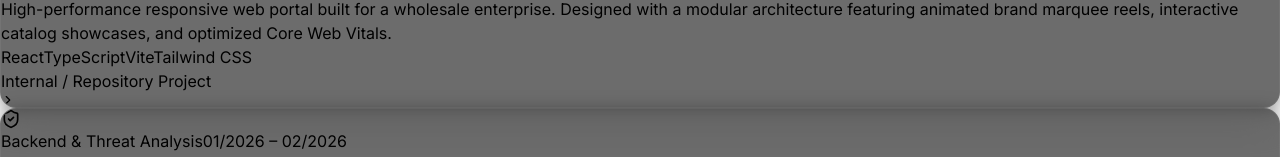
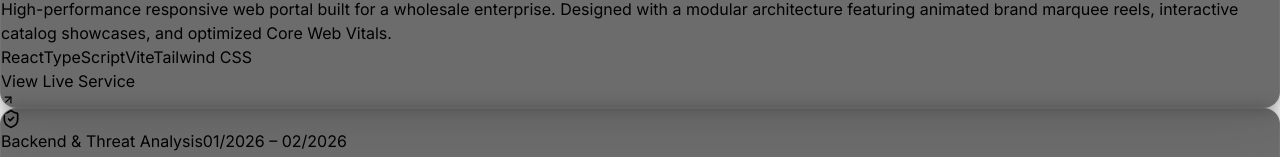
Before and after one commit to nayan2452005/nayan-portfolio, a React (Vite) app: page / in a window 1280 px wide. Shown: the part 2242-2399 px from the top of the page. Built offline with nearby package versions, Linux system fonts and the light colour scheme; the HTML template or start-up script is replaced by a standard one.

Commit message:
Update App.jsx

```diff
--- a/src/App.jsx
+++ b/src/App.jsx
@@ -200,7 +200,7 @@ Answer queries about his capabilities, projects, and fitness for roles. Use a po
       icon: <Globe size={20} />,
       tag: "Commercial Web Application",
       tech: ["React", "TypeScript", "Vite", "Tailwind CSS"],
-      link: "#"
+      link: "https://sri-balaji-distributors.onrender.com/"
     },
     {
       title: "Agentic Scam Detection Service",
```
